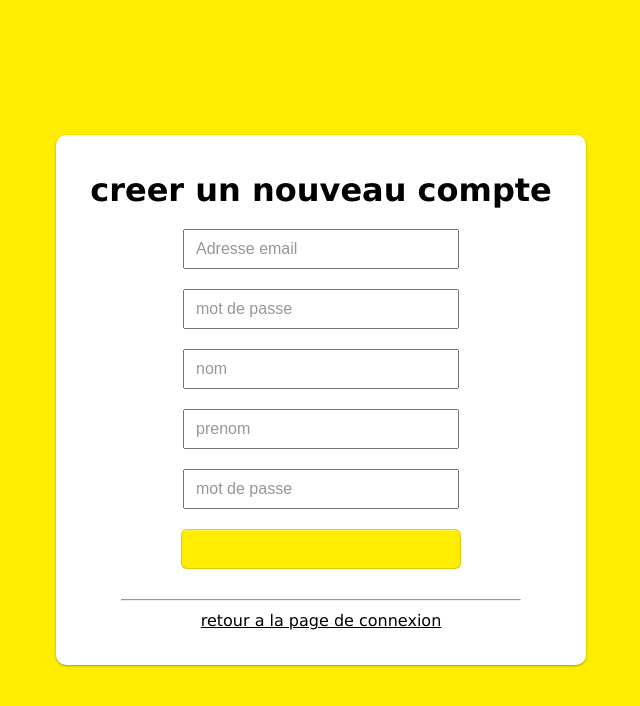
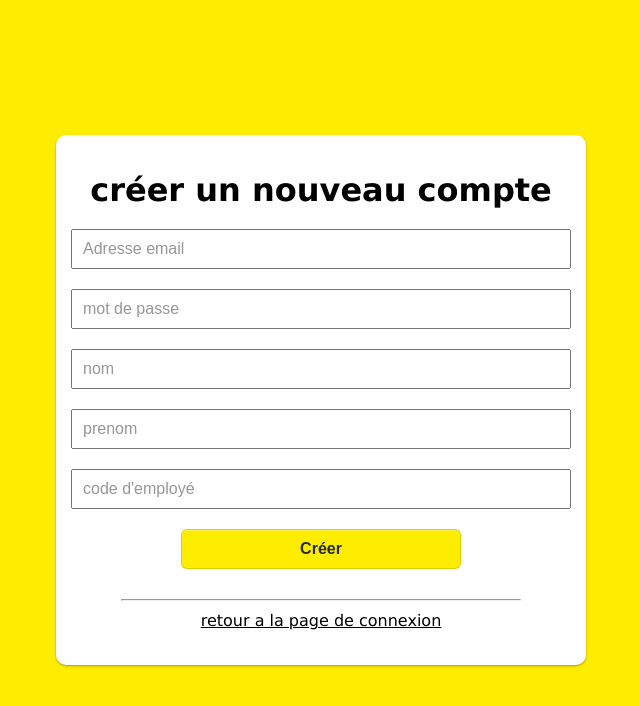
Before and after one commit to AliliMJ/enageo_sismic_mission, a Vue app in the folder client/: page /login in a window 1280 px wide. Both pictures are taken after a click on the element "créer un compte". Shown: the top 706 px of the page, without its empty margins (319-959 px from the left). Built offline with nearby package versions, Linux system fonts and the light colour scheme.

Commit message:
clean up

```diff
--- a/client/src/components/authentication/Login.vue
+++ b/client/src/components/authentication/Login.vue
@@ -1,7 +1,6 @@
 <script setup>
 import { ref } from 'vue';
 
-import { useMessage } from 'naive-ui';
 import { useRouter } from 'vue-router';
 import { useAuth } from 'stores/authStore';
 const auth = useAuth();
@@ -9,8 +8,6 @@ const auth = useAuth();
 const email = ref('');
 const password = ref('');
 const router = useRouter();
-
-const message = useMessage();
 
 const showModal = ref(false);
 const login = async (e) => {
@@ -21,7 +18,7 @@ const login = async (e) => {
     return router.push('/');
   } catch (m) {
     console.log('not welcome');
-    message.error(m);
+    alert(m);
   }
 };
 </script>
@@ -29,7 +26,7 @@ const login = async (e) => {
 <template>
   <div class="main">
     <div class="container" v-show="showModal">
-      <h1 class="authLabel">creer un nouveau compte</h1>
+      <h1 class="authLabel">créer un nouveau compte</h1>
       <form>
         <div class="inputContainer">
           <input class="input" type="text" placeholder=" " required />
@@ -47,16 +44,16 @@ const login = async (e) => {
         </div>
 
         <div class="inputContainer">
-          <input class="input" type="password" placeholder=" " required />
+          <input class="input" type="text" placeholder=" " required />
           <label for="password" class="placeholder">prenom</label>
         </div>
 
         <div class="inputContainer">
-          <input class="input" type="password" placeholder=" " required />
-          <label for="password" class="placeholder">mot de passe</label>
+          <input class="input" type="text" placeholder=" " required />
+          <label for="password" class="placeholder">code d'employé</label>
         </div>
 
-        <button class="button-4" value="creer" />
+        <button class="button-4">Créer</button>
       </form>
 
       <hr class="hrSeparator" />
@@ -187,7 +184,7 @@ const login = async (e) => {
 
 .inputContainer {
   position: relative;
-  width: 100%;
+
   text-align: center;
   margin: 20px 0px 20px 0px;
 }
@@ -199,6 +196,8 @@ const login = async (e) => {
   outline: 0;
   padding: 4px 20px 0;
   height: 40px;
+  width: 100%;
+
   /* border: 0.3px solid #202020; */
 }
 
@@ -210,7 +209,7 @@ const login = async (e) => {
   color: #96969b;
   background-color: white;
   font-family: sans-serif;
-  left: 125px;
+  left: 12px;
   line-height: 14px;
   pointer-events: none;
   position: absolute;
```
